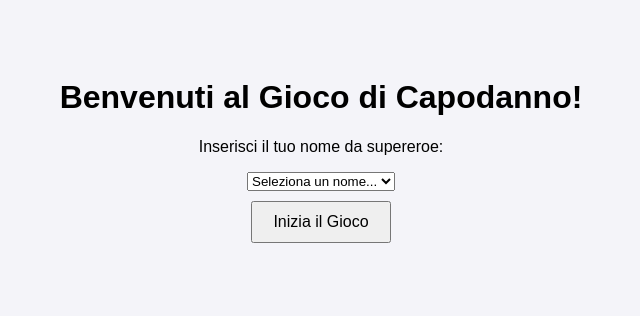
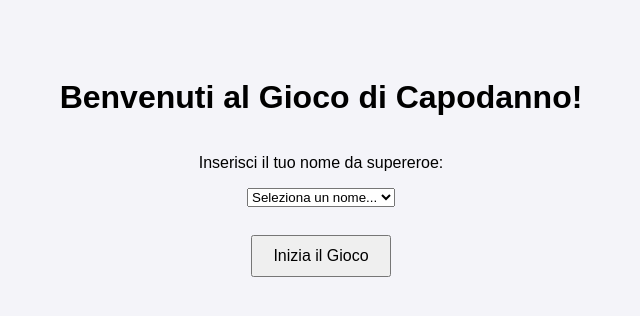
Before and after one commit to Proggini/gioco-capodanno, a plain HTML site: page index.html in a window 1280 px wide. Shown: the whole page, without its empty margins (319-959 px from the left). Drawn offline with Linux system fonts and the light colour scheme.

Commit message:
Modifiche

```diff
--- a/index.html
+++ b/index.html
@@ -11,7 +11,7 @@
       text-align: center;
       padding: 50px;
     }
-        #game-container {
+    #game-container, #challenge-container {
       display: none;
     }
     button {
@@ -25,12 +25,20 @@
       font-size: 18px;
       font-weight: bold;
     }
+    .container {
+      display: flex;
+      justify-content: center;
+      align-items: center;
+      flex-direction: column;
+    }
   </style>
 </head>
 <body>
+
   <h1>Benvenuti al Gioco di Capodanno!</h1>
+
+  <div id="name-selection-container" class="container">
     <p>Inserisci il tuo nome da supereroe:</p>
-
     <select id="name-selector">
       <option value="">Seleziona un nome...</option>
       <option value="Angelo">Angelo</option>
@@ -45,253 +53,180 @@
     </select>
     <br>
     <button onclick="startGame()">Inizia il Gioco</button>
+  </div>
 
-    <div id="game-container">
+  <div id="game-container" class="container">
     <h2 id="selected-name"></h2>
-        <button onclick="acceptChallenge()">Accetta la Sfida</button>
+    <button onclick="startChallenge()">Accetta la Sfida</button>
     <button onclick="declineChallenge()">Rifiuta la Sfida</button>
+  </div>
+
+  <div id="challenge-container" class="container">
+    <h2>La tua sfida è pronta!</h2>
     <p id="challenge-result"></p>
+    <button onclick="backToSelection()">Torna alla selezione del nome</button>
   </div>
 
   <script>
-        const challenges = [
-            "Fai una camminata da modella intorno alla stanza.",
-            "Racconta una barzelletta e fai ridere almeno tre persone.",
-            "Fai finta di essere un cantante rock per 30 secondi.",
-            "Imita un animale a scelta per un minuto.",
-            "Canta la tua canzone preferita senza musica.",
-            "Parla in una lingua inventata per due minuti.",
-            "Racconta un aneddoto divertente che ti è capitato.",
-            "Fai un ballo come se fossi in discoteca.",
-            "Completa uno scioglilingua senza sbagliare.",
-            "Descrivi il tuo cibo preferito in modo teatrale.",
-            "Fai 10 flessioni.",
-            "Balla come un ballerino professionista per 30 secondi.",
-            "Racconta una storia inventata, ma senza usare la lettera 'A'.",
-            "Fai 10 salti sul posto.",
-            "Canta una canzone senza parole, solo suoni.",
-            "Imita un film famoso per 30 secondi.",
-            "Fai una ruota per la stanza.",
-            "Fai 10 squat.",
-            "Descrivi un sogno strano che hai fatto.",
-            "Canta una canzone sotto la doccia (fai finta di essere sotto la doccia).",
-            "Balla come se fossi in un video musicale.",
-            "Imita un personaggio famoso.",
-            "Fai 15 jumping jacks.",
-            "Imita qualcuno che conosci bene.",
-            "Fai una camminata buffa fino a fare una figura.",
-            "Cerca di ridere senza fermarti per un minuto.",
-            "Fai 10 flessioni sul pavimento.",
-            "Imita un clown per un minuto.",
-            "Fai il tuo miglior salto della corda invisibile.",
-            "Crea una storia di un minuto usando solo oggetti che hai vicino.",
-            "Fai un'imitazione di un insegnante che conosci.",
-            "Canta una canzone senza muovere le labbra.",
-            "Dai un abbraccio a un oggetto a caso per 30 secondi.",
-            "Fai il verso di un animale che ti piace.",
-            "Esegui 5 esercizi di stretching.",
-            "Fai un'improvvisazione di danza per 30 secondi.",
-            "Crea un personaggio immaginario e agisci come lui per un minuto.",
-            "Prova a cantare senza aprire la bocca.",
-            "Fai una corsa sul posto per 30 secondi.",
-            "Canta una canzone che ti piace, ma con la voce sott'acqua (fai finta).",
-            "Imita un robot per 30 secondi.",
-            "Fai 10 giravolte senza fermarti.",
-            "Imita un professore di matematica.",
-            "Fai una mimica di una scena di un film.",
-            "Fai finta di essere in un videogame e recita una scena.",
-            "Imita un personaggio dei cartoni animati.",
-            "Fai 20 sit-ups.",
-            "Imita un supereroe famoso.",
-            "Prova a rimanere in equilibrio su un piede per 1 minuto.",
-            "Fai una piroetta come una ballerina.",
-            "Balla come un ballerino di breakdance per 30 secondi.",
-            "Canta una canzone come se fossi un robot.",
-            "Parla in un accento straniero per 2 minuti.",
-            "Fai 20 burpees.",
-            "Canta una canzone senza usare le parole.",
-            "Imita un animale esotico per un minuto.",
-            "Canta come un operaio di un cantiere.",
-            "Prova a fare una magia (fai finta di fare magie).",
-            "Fai una battuta e cerca di far ridere tutti.",
-            "Fai un giro su te stesso per 30 secondi.",
-            "Prova a cantare a testa in giù (inclinato).",
-            "Fai 10 addominali.",
-            "Imita una persona che conosci bene.",
-            "Prova a camminare all'indietro senza guardare.",
-            "Balla come se fossi un robot per 30 secondi.",
-            "Imita un venditore ambulante.",
-            "Fai 15 flessioni con le mani a distanza.",
-            "Canta in modo strano, come se avessi il raffreddore.",
-            "Fai 10 sit-up con un piede sollevato.",
-            "Canta una canzone come se fossi sotto la pioggia.",
-            "Fai il verso di un uccello per 30 secondi.",
-            "Fai il verso di un cagnolino.",
-            "Prova a saltare il più alto possibile.",
-            "Imita un personaggio delle fiabe.",
-            "Canta una canzone come se fossi un cantante rock.",
-            "Racconta una storia con una voce ridicola.",
-            "Fai il verso di un pinguino.",
-            "Fai il verso di un elefante.",
-            "Fai una dichiarazione d'amore al primo oggetto che trovi.",
-            "Imita un pesce fuori dall'acqua.",
-            "Fai una danza strana per 30 secondi.",
-            "Fai il verso di un gallo.",
-            "Fai 15 squat con le mani dietro la testa.",
-            "Imita una persona famosa.",
-            "Fai 10 giri su te stesso.",
-            "Fai un'inversione completa (come una ruota).",
-            "Fai una camminata in punta di piedi.",
-            "Prova a saltare sul posto senza fermarti per 30 secondi.",
-            "Fai finta di essere un'ape e ronzare per un minuto.",
-            "Fai un passo di danza balinese.",
-            "Canta una canzone in una lingua inventata.",
-            "Fai un'acrobazia (fai finta di essere un acrobata).",
-            "Fai un passo di danza giapponese.",
-            "Imita una star del cinema.",
-            "Fai una canzone improvvisata.",
-            "Balla con le mani alzate.",
-            "Fai una performance da mimo.",
-            "Canta come se fossi un pesce.",
-            "Canta come se fossi una sirena.",
-            "Fai finta di volare per 1 minuto.",
-            "Fai un ballo come se fossi in un film d'azione.",
-            "Imita un personaggio di un videogioco.",
-            "Fai il verso di un maiale.",
-            "Fai 10 flessioni con le gambe larghe.",
-            "Prova a fare una pirouette.",
-            "Imita un cantante famoso per 30 secondi.",
-            "Fai una piroetta come una ballerina.",
-            "Fai 10 salti sul posto.",
-            "Imita un astronauta.",
-            "Fai un passo di danza come un ballerino professionista.",
-            "Canta in modo esagerato come un cantante lirico.",
-            "Parla come un personaggio famoso per 1 minuto.",
-            "Prova a fare il verso di un animale esotico.",
-            "Canta con la voce di un bambino.",
-            "Fai il verso di un serpente.",
-            "Imita una scena di un film romantico.",
-            "Fai 15 jumping jacks.",
-            "Parla con una voce bassissima.",
-            "Fai un'imitazione di una persona che conosci.",
-            "Balla con un oggetto in mano.",
-            "Fai finta di essere in una pubblicità di un prodotto.",
-            "Imita un ballerino di salsa.",
-            "Fai 20 addominali.",
-            "Balla come se fossi in una guerra di danza.",
-            "Canta come se fossi un mimo.",
-            "Fai 10 piroette.",
-            "Prova a cantare come se fossi in un musical.",
-            "Fai un ballo esagerato.",
-            "Canta come se fossi in un film d'animazione.",
-            "Imita un personaggio di un cartone animato."
-        ];
+    const challenges = {
+      "Angelo": [
+        "Angelo, fai 10 flessioni mentre canti una canzone a caso.",
+        "Angelo, imita un pugile per 30 secondi.",
+        "Angelo, fai 20 salti mentre ripeti il tuo nome ad alta voce.",
+        "Angelo, racconta una barzelletta e cerca di far ridere almeno 3 persone.",
+        "Angelo, fai una camminata da modella per 1 minuto.",
+        "Angelo, imita un astronauta per 1 minuto.",
+        "Angelo, fai il verso di un drago per 30 secondi.",
+        "Angelo, cammina come un robot per 1 minuto.",
+        "Angelo, fai 20 jumping jacks.",
+        "Angelo, prova a fare il moonwalk per 1 minuto.",
+        "Angelo, fai una danza dei cartoni animati per 1 minuto.",
+        "Angelo, racconta una storia inventata in 2 minuti.",
+        "Angelo, fai 15 piegamenti sulle braccia.",
+        "Angelo, prova a fare una capriola.",
+        "Angelo, fai 10 salti con le ginocchia al petto."
+      ],
+      "Matilde": [
+        "Matilde, fai 15 salti sul posto mentre canti una canzone.",
+        "Matilde, racconta una storia assurda come se fossi una narratrice professionista.",
+        "Matilde, fai 10 squat con le mani in testa.",
+        "Matilde, fai il verso di un animale esotico per 1 minuto.",
+        "Matilde, balla come se fossi in una pubblicità di cibo per bambini.",
+        "Matilde, cammina come un dinosauro per 1 minuto.",
+        "Matilde, fai 20 jumping jacks e poi corri sul posto per 30 secondi.",
+        "Matilde, prova a fare una capriola.",
+        "Matilde, racconta una barzelletta in rima.",
+        "Matilde, balla il cha-cha-cha per 1 minuto.",
+        "Matilde, fai 15 piegamenti sulle braccia mentre parli come un alieno.",
+        "Matilde, salta come una rana per 1 minuto.",
+        "Matilde, fai il verso di un pollo per 30 secondi.",
+        "Matilde, prova a fare il moonwalk per 1 minuto.",
+        "Matilde, fai una corsa sul posto per 2 minuti."
+      ],
+      "Eleonora": [
+        "Eleonora, fai 15 flessioni mentre canti in modo esagerato.",
+        "Eleonora, balla come un ballerino professionista per 1 minuto.",
+        "Eleonora, imita un personaggio famoso per 30 secondi.",
+        "Eleonora, fai 20 addominali mentre parli come un robot.",
+        "Eleonora, fai una camminata da modella per 1 minuto.",
+        "Eleonora, canta una canzone mentre fai 10 flessioni.",
+        "Eleonora, fai 15 piroette.",
+        "Eleonora, prova a fare una ruota.",
+        "Eleonora, prova a fare il moonwalk per 1 minuto.",
+        "Eleonora, fai 10 salti con le mani dietro la testa.",
+        "Eleonora, prova a fare un backflip.",
+        "Eleonora, racconta una barzelletta ridicola.",
+        "Eleonora, fai 20 salti a rana.",
+        "Eleonora, cammina come un criceto per 1 minuto.",
+        "Eleonora, balla con le mani dietro la testa per 1 minuto."
+      ],
+      "Rita": [
+        "Rita, fai 10 salti in alto mentre urli il tuo nome.",
+        "Rita, balla come un mimo per 1 minuto.",
+        "Rita, fai 15 sit-ups mentre parli in un accento straniero.",
+        "Rita, canta una canzone come se fossi un cantante lirico.",
+        "Rita, fai 20 jumping jacks.",
+        "Rita, imita un personaggio di un film famoso.",
+        "Rita, fai il verso di un cane per 1 minuto.",
+        "Rita, fai 10 squat con le mani dietro la testa.",
+        "Rita, fai 20 salti sul posto.",
+        "Rita, balla come se fossi in una gara di danza.",
+        "Rita, cammina come un elefante per 1 minuto.",
+        "Rita, fai il verso di un uccello per 1 minuto.",
+        "Rita, racconta una barzelletta in rima.",
+        "Rita, balla il flamenco per 1 minuto.",
+        "Rita, fai 20 flessioni."
+      ],
+      // Aggiungi qui sfide per gli altri nomi
+    };
 
-        const penalties = [
-            "Tieni la gamba alzata fino a che non ritocca a te.",
-            "Fai 15 flessioni.",
-            "Cammina come un robot per 1 minuto.",
-            "Fai 20 jumping jacks.",
-            "Tieni una posizione di yoga per 30 secondi.",
-            "Balla per 1 minuto senza fermarti.",
-            "Fai 10 squat.",
-            "Parla in un accento straniero per 2 minuti.",
-            "Fai una corsa sul posto per 1 minuto.",
-            "Tenta di fare una ruota.",
-            "Balla come se fossi in un videoclip.",
-            "Imita un animale per 30 secondi.",
-            "Fai 10 giri su te stesso.",
-            "Cammina sui talloni per 1 minuto.",
-            "Fai 15 sit-ups.",
-            "Balla come se nessuno ti guardasse.",
-            "Fai 10 flessioni in 30 secondi.",
-            "Parla in rima per 1 minuto.",
-            "Tenta di fare il moonwalk per 1 minuto.",
-            "Fai 20 addominali.",
-            "Fai 15 salti con la corda invisibile.",
-            "Imita un personaggio famoso.",
-            "Fai una capriola.",
-            "Fai 10 flessioni su una gamba.",
-            "Tenta di fare una piroetta.",
-            "Prova a saltare in alto come se stessi volando.",
-            "Fai 10 salti in lungo.",
-            "Fai il verso di un uccello.",
-            "Fai una ruota con un piede sollevato.",
-            "Fai 10 sit-ups con una mano dietro la testa.",
-            "Fai un giro completo su te stesso.",
-            "Fai 5 giravolte.",
-            "Prova a fare un salto mortale (fai finta).",
-            "Fai 20 flessioni.",
-            "Prova a restare in equilibrio su una gamba.",
-            "Fai 10 piegamenti.",
-            "Prova a fare 10 salti in alto.",
-            "Fai 10 ginocchia al petto.",
-            "Fai 20 jumping jacks.",
-            "Canta una canzone mentre fai 10 flessioni.",
-            "Fai 15 squat con le mani dietro la testa.",
-            "Fai 5 capriole.",
-            "Fai un ballo strano per 1 minuto.",
-            "Prova a fare il passo del robot.",
-            "Fai 5 salti mortali (fai finta).",
-            "Parla come un personaggio di un cartone animato.",
-            "Prova a cantare con la bocca chiusa.",
-            "Fai 10 salti laterali.",
-            "Tenta di fare 10 salti in avanti.",
-            "Fai 10 sollevamenti.",
-            "Prova a stare in equilibrio su un piede per 1 minuto.",
-            "Canta una canzone in una lingua inventata.",
-            "Fai 20 piegamenti.",
-            "Prova a ballare con le mani.",
-            "Fai una gara di corsa sul posto per 1 minuto.",
-            "Fai 10 piegamenti sulle ginocchia.",
-            "Fai 10 flessioni con un piede sollevato.",
-            "Fai 15 giri su te stesso.",
-            "Fai 15 sit-ups con il braccio destro alzato.",
-            "Prova a camminare sui talloni.",
-            "Fai 10 squat con le mani in alto.",
-            "Fai una corsa veloce intorno alla stanza.",
-            "Imita un'onda per 1 minuto.",
-            "Fai 20 flessioni sul pavimento.",
-            "Fai 15 piegamenti sulle ginocchia.",
-            "Prova a fare 10 piroette.",
-            "Fai 10 flessioni laterali.",
-            "Fai 10 salti con il ginocchio al petto.",
-            "Fai 5 capriole.",
-            "Prova a saltare come un coniglio.",
-            "Fai 15 jumping jacks.",
-            "Fai 10 sollevamenti sulle gambe.",
-            "Fai 10 capriole indietro.",
-            "Imita una rana per 1 minuto.",
-            "Prova a fare 15 flessioni su una gamba.",
-            "Fai 5 salti con il busto dritto.",
-            "Fai 10 salti con le mani dietro la testa.",
-            "Prova a fare il cammino del criceto.",
-            "Fai 20 sit-ups con i piedi sollevati.",
-            "Fai 10 squat con una gamba sollevata.",
-            "Fai 10 giravolte.",
-            "Prova a fare 10 piegamenti al muro.",
-            "Fai 10 flessioni come un ninja."
-        ];
+    const penalties = {
+      "Angelo": [
+        "Angelo, tieni la gamba alzata per 30 secondi.",
+        "Angelo, fai 15 flessioni.",
+        "Angelo, cammina sui talloni per 1 minuto.",
+        "Angelo, fai 20 jumping jacks.",
+        "Angelo, tieni una posizione di yoga per 30 secondi.",
+        "Angelo, balla per 1 minuto senza fermarti.",
+        "Angelo, fai 10 squat.",
+        "Angelo, parla in un accento straniero per 2 minuti.",
+        "Angelo, fai 15 salti con la corda invisibile.",
+        "Angelo, fai 10 capriole.",
+        "Angelo, salta come un canguro per 1 minuto.",
+        "Angelo, fai 10 piegamenti sulle ginocchia.",
+        "Angelo, fai 15 flessioni con una mano sollevata.",
+        "Angelo, canta una canzone come se fossi in un'opera teatrale.",
+        "Angelo, fai 20 piegamenti sulle braccia."
+      ],
+      "Matilde": [
+        "Matilde, fai 15 flessioni in 30 secondi.",
+        "Matilde, balla come se fossi in un videoclip.",
+        "Matilde, cammina come un robot per 1 minuto.",
+        "Matilde, fai 20 addominali.",
+        "Matilde, tieni una posizione di yoga per 30 secondi.",
+        "Matilde, fai 10 salti con le ginocchia al petto.",
+        "Matilde, prova a fare una capriola.",
+        "Matilde, balla come se fossi un mimo per 1 minuto.",
+        "Matilde, fai 15 salti sul posto.",
+        "Matilde, fai 20 piegamenti sulle braccia.",
+        "Matilde, tieni un piede sollevato per 30 secondi.",
+        "Matilde, fai 10 piroette.",
+        "Matilde, salta come una rana per 1 minuto.",
+        "Matilde, fai il verso di un animale per 30 secondi.",
+        "Matilde, fai 10 squat."
+      ],
+      "Eleonora": [
+        "Eleonora, fai 20 flessioni.",
+        "Eleonora, balla come una star del pop per 1 minuto.",
+        "Eleonora, fai 15 piegamenti sulle braccia.",
+        "Eleonora, imita un animale esotico per 1 minuto.",
+        "Eleonora, fai 10 salti come una rana.",
+        "Eleonora, tieni il braccio sollevato per 30 secondi.",
+        "Eleonora, prova a fare il moonwalk.",
+        "Eleonora, canta una canzone mentre fai 10 piegamenti.",
+        "Eleonora, balla come se fossi in un film di Bollywood.",
+        "Eleonora, fai 10 squat.",
+        "Eleonora, fai 15 flessioni con una mano sollevata.",
+        "Eleonora, fai 20 salti sul posto.",
+        "Eleonora, imita un uccello per 1 minuto.",
+        "Eleonora, fai 10 salti con le ginocchia al petto.",
+        "Eleonora, fai 10 flessioni."
+      ],
+      // Aggiungi qui penitenze per gli altri nomi
+    };
 
     function startGame() {
       let selectedName = document.getElementById("name-selector").value;
       if (selectedName) {
         document.getElementById("selected-name").innerText = `${selectedName}, sei pronto per la sfida!`;
+        document.getElementById("name-selection-container").style.display = "none";
         document.getElementById("game-container").style.display = "block";
       } else {
         alert("Per favore, scegli un nome da supereroe!");
       }
     }
 
-        function acceptChallenge() {
-            const randomChallenge = challenges[Math.floor(Math.random() * challenges.length)];
+    function startChallenge() {
+      let selectedName = document.getElementById("name-selector").value;
+      const randomChallenge = challenges[selectedName][Math.floor(Math.random() * challenges[selectedName].length)];
       document.getElementById("challenge-result").innerText = `La tua sfida: ${randomChallenge}`;
+      document.getElementById("game-container").style.display = "none";
+      document.getElementById("challenge-container").style.display = "block";
     }
 
     function declineChallenge() {
-            const randomPenalty = penalties[Math.floor(Math.random() * penalties.length)];
+      let selectedName = document.getElementById("name-selector").value;
+      const randomPenalty = penalties[selectedName][Math.floor(Math.random() * penalties[selectedName].length)];
       document.getElementById("challenge-result").innerText = `La tua penitenza: ${randomPenalty}`;
+      document.getElementById("game-container").style.display = "none";
+      document.getElementById("challenge-container").style.display = "block";
+    }
+
+    function backToSelection() {
+      document.getElementById("challenge-container").style.display = "none";
+      document.getElementById("name-selection-container").style.display = "block";
     }
   </script>
+
 </body>
 </html>
```
Lines whose indentation alone changed are shown as unchanged.
